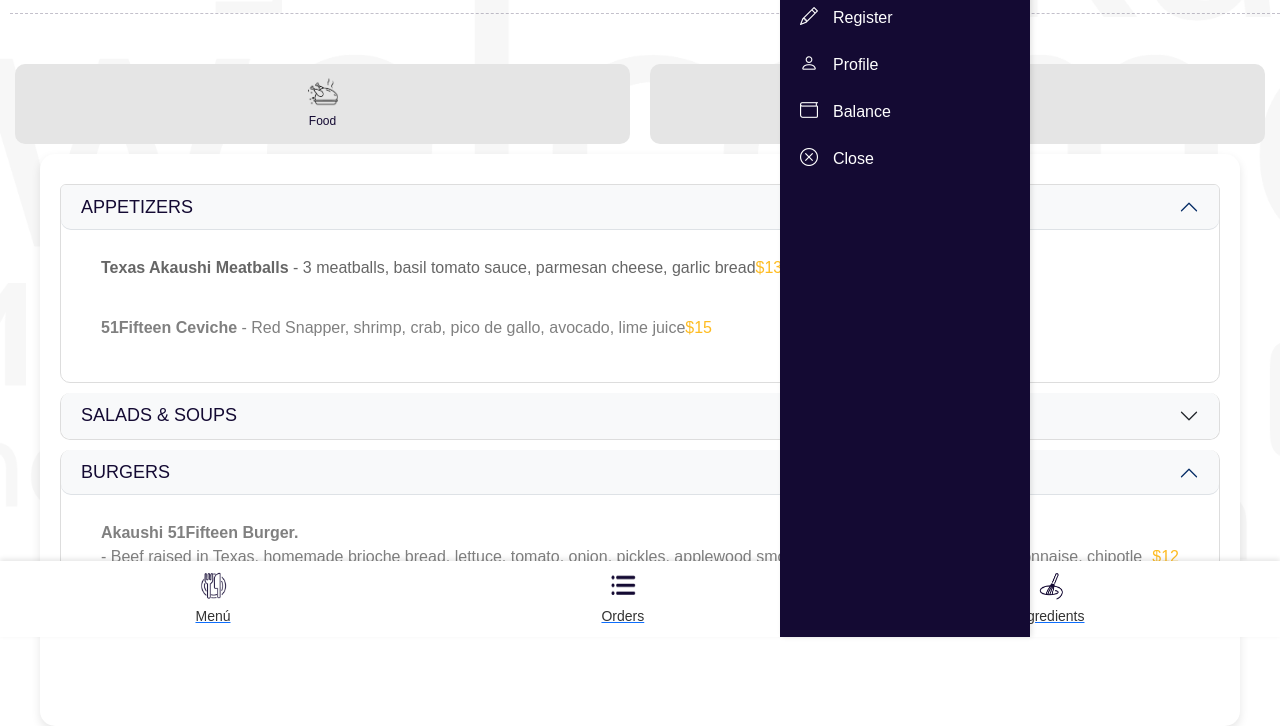
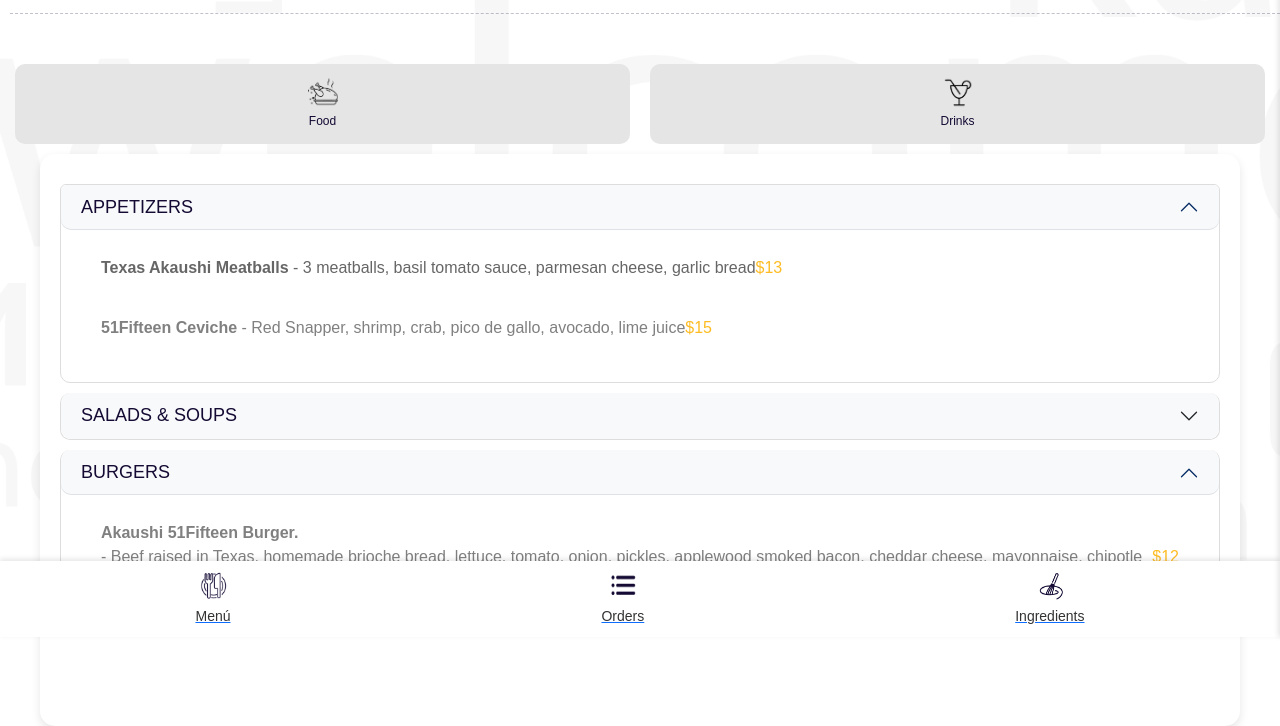
Before and after one commit to speizes/demo, a plain HTML site: page preview.html in a window 1280 px wide. Shown: the part 163-889 px from the top of the page. Drawn offline with nearby package versions, Linux system fonts and the light colour scheme.

Commit message:
Update preview.html

```diff
--- a/preview.html
+++ b/preview.html
@@ -3,7 +3,7 @@
 <head>
     <meta charset="UTF-8">
     <meta name="viewport" content="width=device-width, initial-scale=1.0">
-    <title>Menu</title>
+    <title>Menuse</title>
     <link href="https://cdn.jsdelivr.net/npm/bootstrap@5.3.0-alpha1/dist/css/bootstrap.min.css" rel="stylesheet">
     <link href="https://cdn.jsdelivr.net/npm/bootstrap-icons/font/bootstrap-icons.css" rel="stylesheet">
  <link rel="stylesheet" href="assets/css/styles.css">
@@ -68,20 +68,21 @@
             justify-content: space-around;
         }
 
-        /* Estilos para el menú lateral */
+      /* Menú lateral */
 #menu {
     position: fixed;
     top: 0;
-            right: 250px; /* Oculta el menú fuera de la pantalla */
+    right: -250px; /* Oculta el menú fuera de la pantalla (antes estaba mal con right: 250px) */
     width: 250px;
     height: 100%;
     background-color: #140a33;
-            box-shadow: 2px 0 5px rgba(0, 0, 0, 0.1);
+    box-shadow: -2px 0 5px rgba(0, 0, 0, 0.1); /* Sombra a la izquierda */
     transition: right 0.3s ease;
     z-index: 1001;
 }
+
 #menu.visible {
-            left: 0; /* Muestra el menú */
+    right: 0; /* Muestra el menú deslizándolo desde la derecha */
 }
         /* Ajustes para el contenido central */
         .menu-box {
```
Lines whose indentation alone changed are shown as unchanged.
